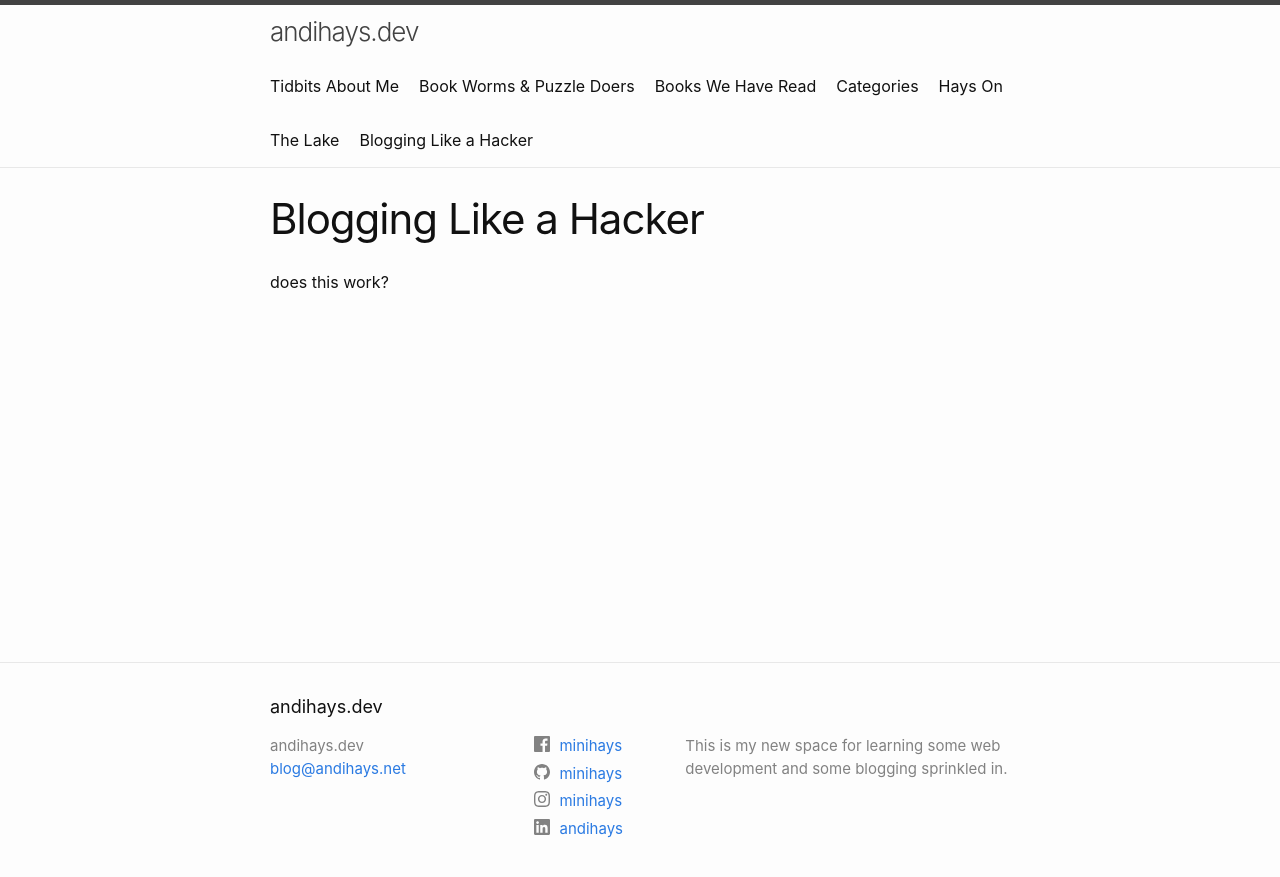
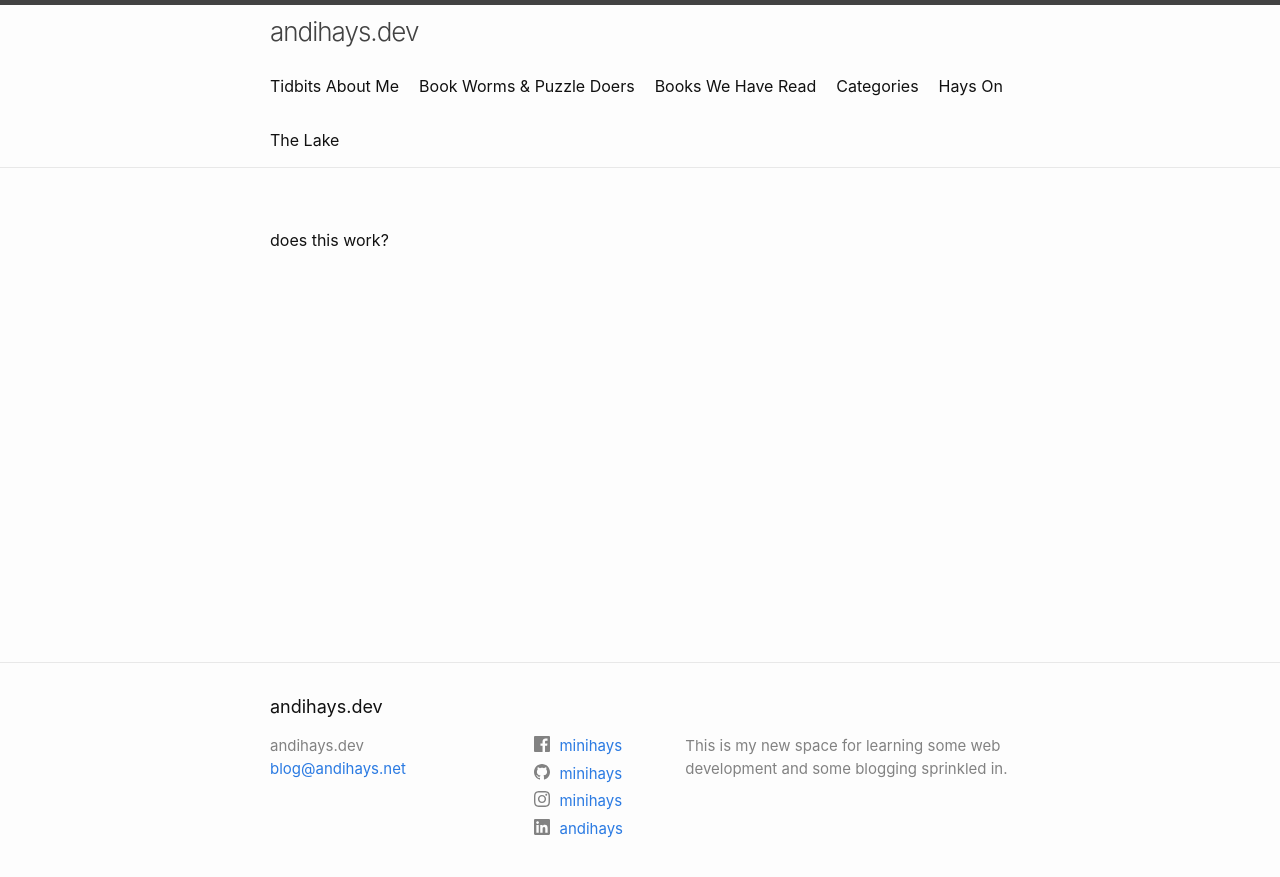
Before and after one commit to minihays/minihays.github.io, a Jekyll site: the page built from learning/learntest.md, in a window 1280 px wide. Shown: the top 877 px of the page. Built offline with Jekyll 4.4.1, drawn with Linux system fonts in a browser that asks for light colours; some of the changed lines change nothing that is shown.

Commit message:
commented out so it wouldn't show

```diff
--- a/learning/learntest.md
+++ b/learning/learntest.md
@@ -1,6 +1,6 @@
 ---
 layout: page
-title: Blogging Like a Hacker
+# title: Blogging Like a Hacker
 ---
 
 does this work?
```
